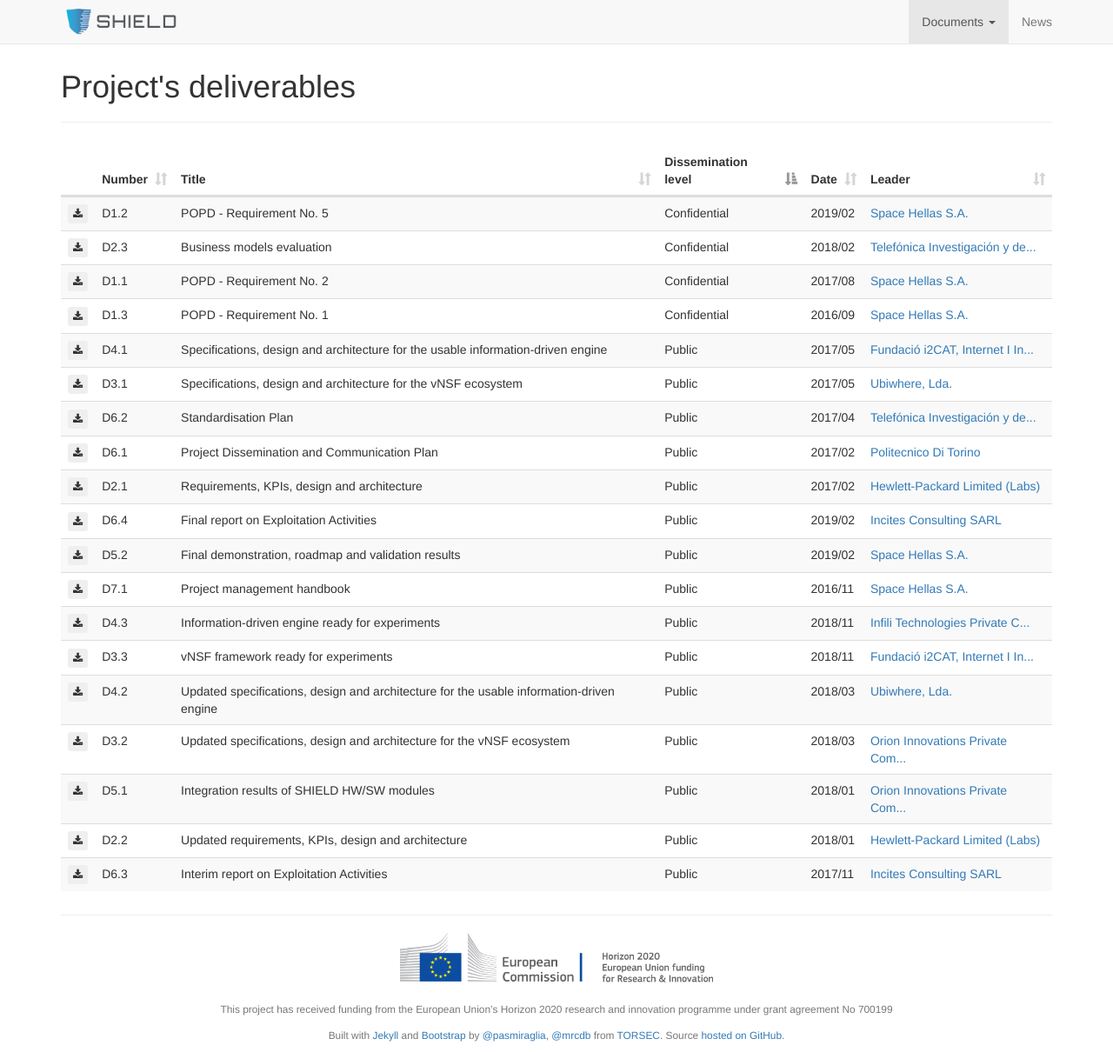
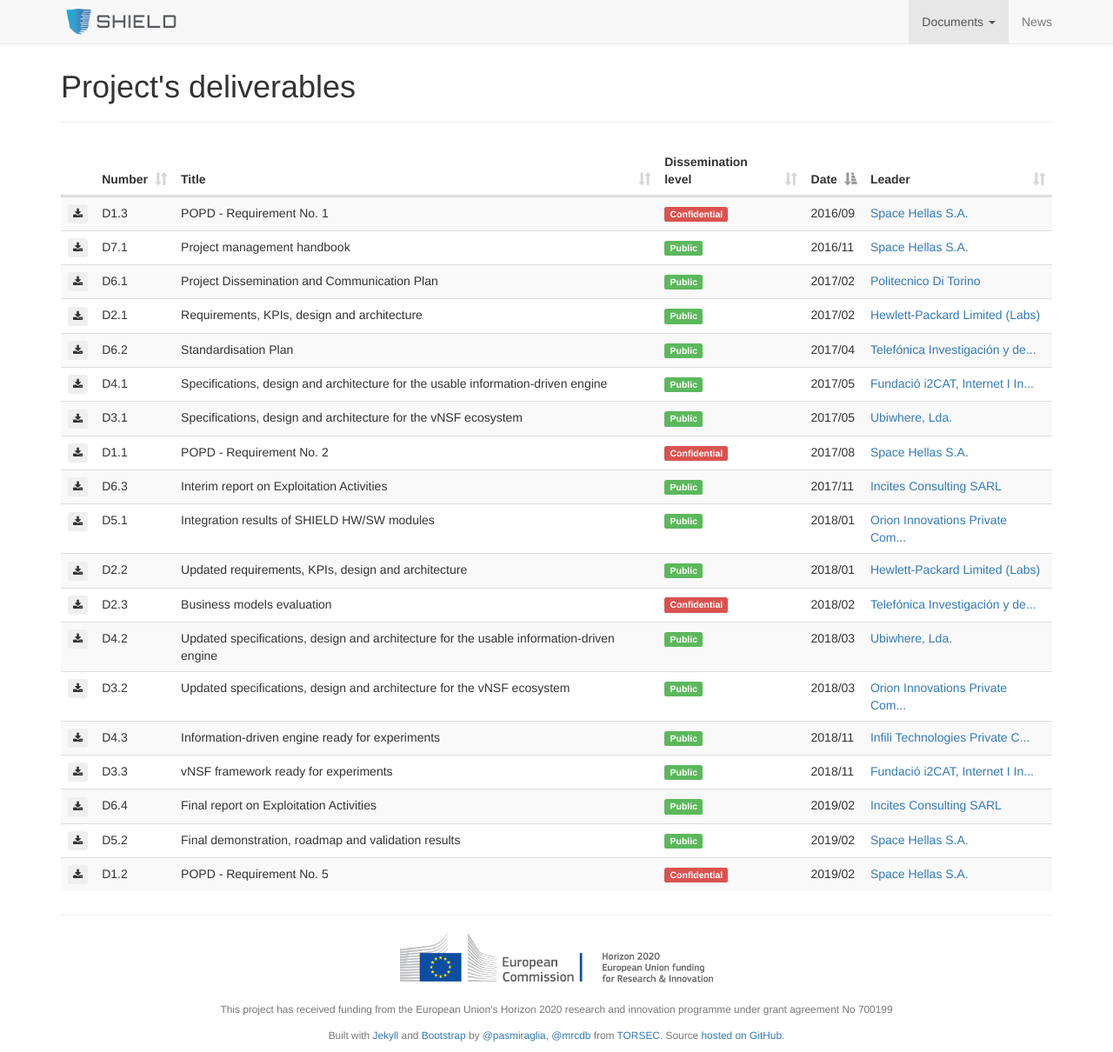
Before and after one commit to torsec/shield-h2020, a Jekyll site: the page built from documents/project-deliverables.html, in a window 1280 px wide and 1210 px high. Shown: the whole window at 87% size. Built offline with Jekyll 4.4.1, drawn with Linux system fonts in a browser that asks for light colours.

Commit message:
Updated project deliverables table with labels

```diff
--- a/documents/project-deliverables.html
+++ b/documents/project-deliverables.html
@@ -41,8 +41,12 @@
         </td>
         <td>{{ doc.number | prepend:'D' }}</td>
         <td>{{ doc.title }}</td>
-		<td>{% if doc.status == "co" %} {{ "Confidential" }}{% endif %}
-			{% if doc.status == "pu" %} {{ "Public" }}{% endif %}
+		<td>{% if doc.status == "co" %}
+			<span class="label label-danger">Confidential</span>
+			{% endif %}
+			{% if doc.status == "pu" %}
+			<span class="label label-success">Public</span>
+			{% endif %}
         <td>{{ site.data.months[doc.date] | date:"%Y/%m" }}</td>
         <td>
   {% if site.data.partners[doc.leader] %}
```
Also changed, not shown: other parts of documents/project-deliverables.html (+1 -1 lines).
